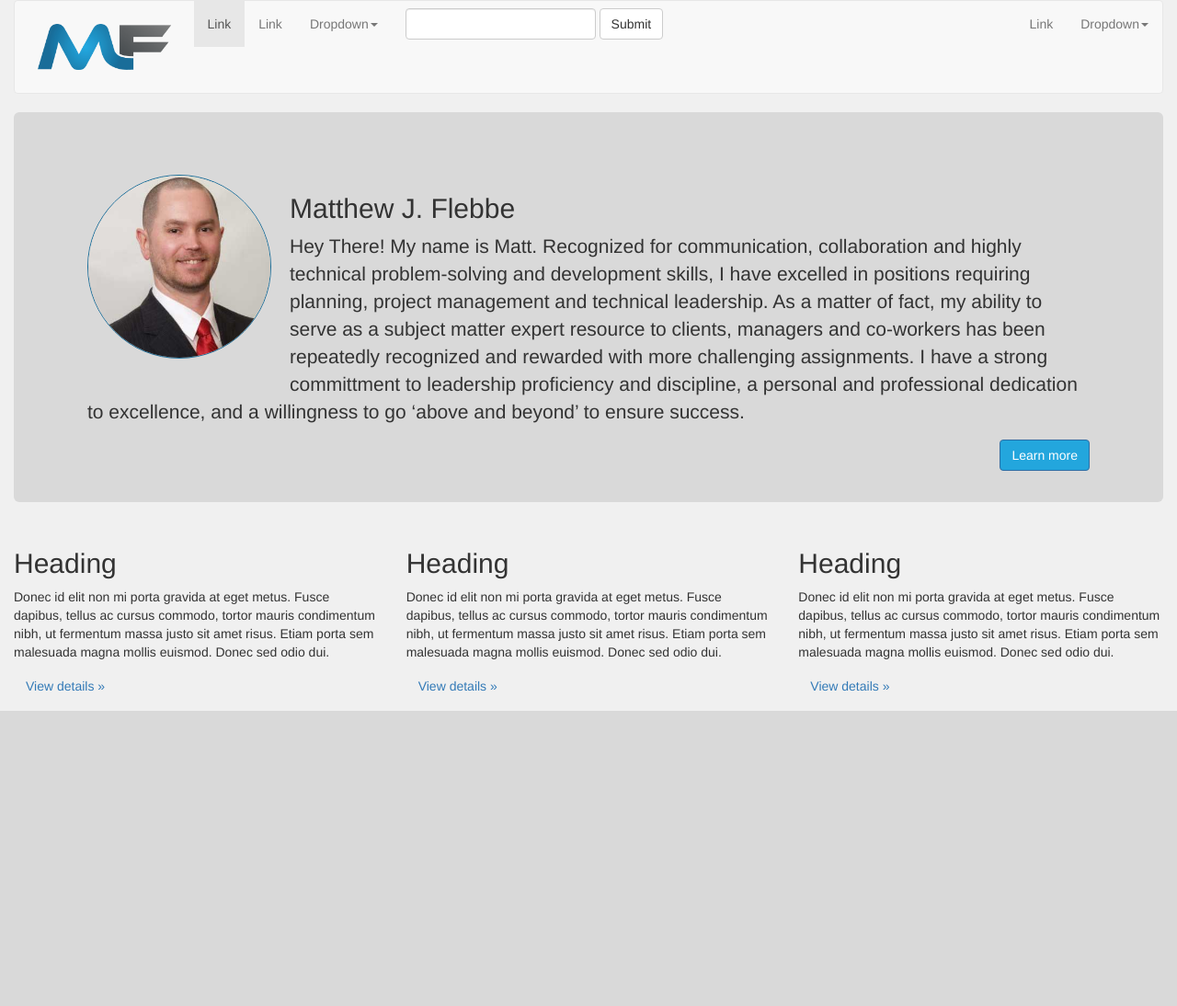
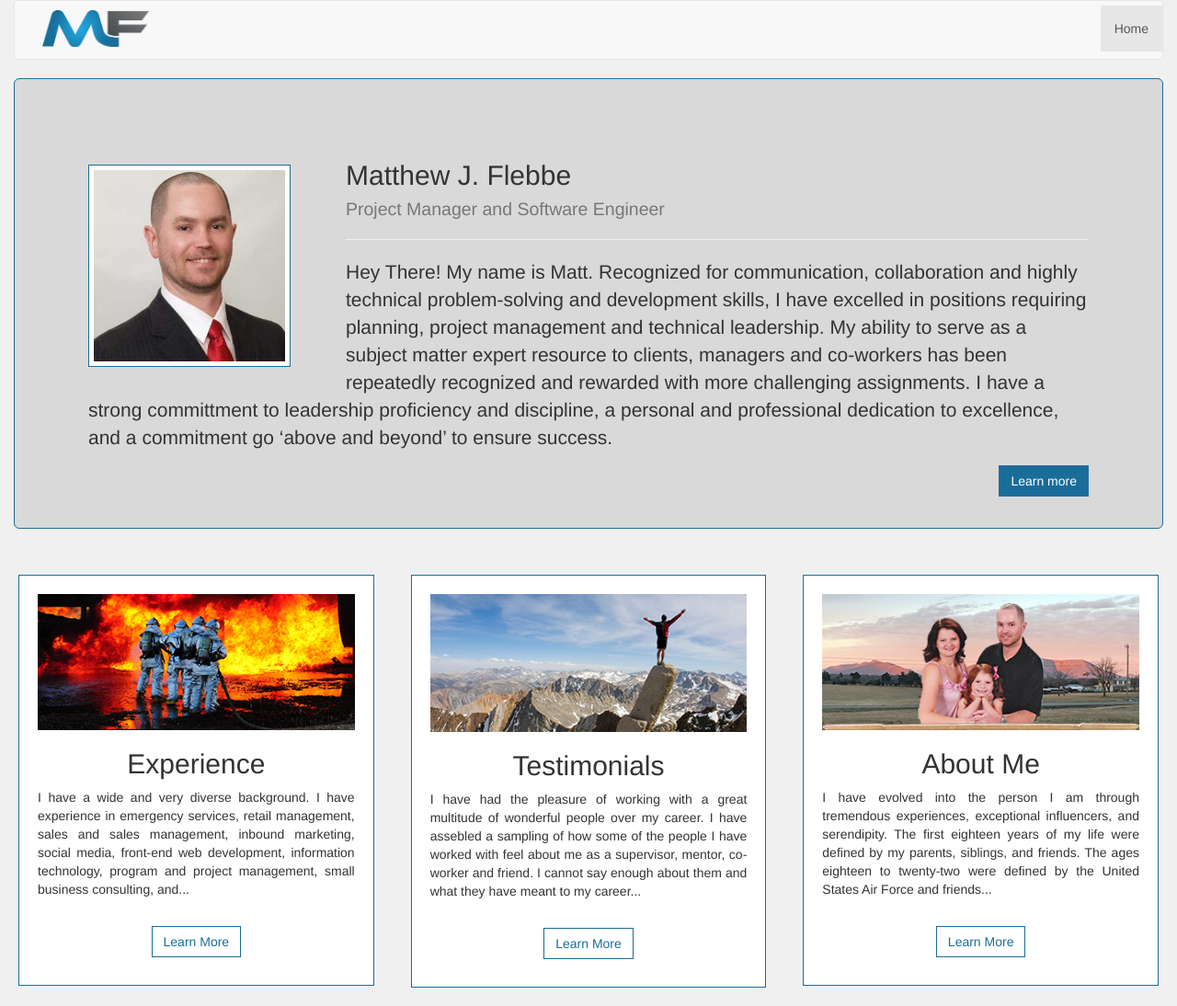
Before and after one commit to PMHarbor/matthewflebbe_com, a plain HTML site: page index.html in a window 1280 px wide. Shown: the whole page at 92% size. Before the commit the page ends 800 px from the top, so only its background shows below. Drawn offline with Linux system fonts and the light colour scheme.

Commit message:
prior to menu fiddling

```diff
--- a/css/style.css
+++ b/css/style.css
@@ -9,7 +9,7 @@ Silver: #D9D9D9;
 */
 
 body {
-  background-color: #D9D9D9;
+  background-color: #196D99;
 }
 
 .container-fluid{
@@ -21,29 +21,74 @@ body {
 
 .jumbotron {
   background-color: #D9D9D9;
+  border: 1px solid #196D99;
 }
 
 #logo {
   max-height: 100px;
-  padding: 25px;
+  padding: 30px;
+  margin-top: -20px;
 }
 
 #jumbo-btn {
-  background-color: #23A6DD;
+  background-color: #196D99;
+  border-radius: 0px;
   float:right;
 }
 
 #jumbo-btn:hover {
-  background-color: #196D99;
+  background-color: #23A6DD;
+  border-radius: 0px;
 }
 
 #jumbo-hs {
   float: left;
   border: 1px solid #196D99;
-  max-width: 200px;
-  margin: 20px;
+  max-width: 220px;
+  padding: 5px;
+  background-color: white;
+  margin: 45px 60px 20px 20px;
 }
 
 .jumbo-text {
   padding: 20px;
 }
+
+.btn-infobox {
+  border: 1px solid #196D99;
+  border-radius: 0px;
+  color: #196D99;
+  margin-top: 20px;
+}
+
+.btn-infobox:hover {
+  border: 1px solid #23A6DD;
+  border-radius: 0px;
+  color: #23A6DD;
+  margin-top: 20px;
+}
+
+.infobox {
+  padding: 20px;
+}
+.infobox-txt {
+  border: 1px solid #196D99;
+  background-color: white;
+  display: block;
+  margin: 0 auto;
+  padding: 20px;
+  text-align: justify;
+}
+
+.img-center {
+  display: block;
+  margin: 0 auto;
+}
+
+body > div > div:nth-child(1) > div > nav {
+  height: 65px;
+}
+
+.navbar-right {
+  margin-top: 5px;
+}
--- a/index.html
+++ b/index.html
@@ -28,81 +28,24 @@
     				</div><!-- navbar-header -->
 
     				<div class="collapse navbar-collapse" id="bs-example-navbar-collapse-1">
-    					<ul class="nav navbar-nav">
+
+    					<ul class="nav navbar-nav navbar-right">
     						<li class="active">
-    							<a href="#">Link</a>
-    						</li>
-    						<li>
-    							<a href="#">Link</a>
-    						</li>
-    						<li class="dropdown">
-    							 <a href="#" class="dropdown-toggle" data-toggle="dropdown">Dropdown<strong class="caret"></strong></a>
-    							<ul class="dropdown-menu">
-    								<li>
-    									<a href="#">Action</a>
-    								</li>
-    								<li>
-    									<a href="#">Another action</a>
-    								</li>
-    								<li>
-    									<a href="#">Something else here</a>
-    								</li>
-    								<li class="divider">
-    								</li>
-    								<li>
-    									<a href="#">Separated link</a>
-    								</li>
-    								<li class="divider">
-    								</li>
-    								<li>
-    									<a href="#">One more separated link</a>
-    								</li>
-    							</ul>
-    						</li>
-    					</ul>
-    					<form class="navbar-form navbar-left" role="search">
-    						<div class="form-group">
-    							<input type="text" class="form-control">
-    						</div><!-- form-group -->
-    						<button type="submit" class="btn btn-default">
-    							Submit
-    						</button>
-    					</form>
-    					<ul class="nav navbar-nav navbar-right">
-    						<li>
-    							<a href="#">Link</a>
-    						</li>
-    						<li class="dropdown">
-    							 <a href="#" class="dropdown-toggle" data-toggle="dropdown">Dropdown<strong class="caret"></strong></a>
-    							<ul class="dropdown-menu">
-    								<li>
-    									<a href="#">Action</a>
-    								</li>
-    								<li>
-    									<a href="#">Another action</a>
-    								</li>
-    								<li>
-    									<a href="#">Something else here</a>
-    								</li>
-    								<li class="divider">
-    								</li>
-    								<li>
-    									<a href="#">Separated link</a>
-    								</li>
-    							</ul>
+    							<a href="#">Home</a>
     						</li>
     					</ul>
     				</div><!-- collapse navbar-collapse -->
 
     			</nav>
     			<div class="jumbotron 1200px">
-            <img src="images/flebbe.jpg" id="jumbo-hs" class="img-responsive img-circle">
+            <img src="images/flebbe.jpg" id="jumbo-hs" class="img-responsive">
             <div class="jumbo-text">
               <h2>
-      					Matthew J. Flebbe
+      					Matthew J. Flebbe<br><small>Project Manager and Software Engineer</small>
       				</h2>
+              <hr>
       				<p>
-      					Hey There! My name is Matt.  Recognized for communication, collaboration and highly technical problem-solving and development skills, I have excelled in positions requiring planning, project management and technical leadership. As a matter of fact, my ability to serve as a subject matter expert resource to clients, managers and co-workers has been repeatedly recognized and rewarded with more challenging assignments. I have a strong committment to leadership proficiency and discipline, a personal and professional dedication to excellence, and a willingness to go ‘above and beyond’ to ensure success.
+      					Hey There! My name is Matt.  Recognized for communication, collaboration and highly technical problem-solving and development skills, I have excelled in positions requiring planning, project management and technical leadership. My ability to serve as a subject matter expert resource to clients, managers and co-workers has been repeatedly recognized and rewarded with more challenging assignments. I have a strong committment to leadership proficiency and discipline, a personal and professional dedication to excellence, and a commitment go ‘above and beyond’ to ensure success.
       				</p>
       				<p>
       					<a class="btn btn-primary btn-large" id="jumbo-btn" href="#">Learn more</a>
@@ -112,40 +55,45 @@
     		</div><!-- col-md-12 -->
     	</div><!-- row -->
     	<div class="row">
-    		<div class="col-md-4">
-    			<h2>
-    				Heading
-    			</h2>
+          <div class="col-md-4 infobox">
+              <div class="col-md-12 infobox-txt">
+                <img class="img-center img-responsive" alt="Man on top of rocks with arms raised" src="images/experience.jpg">
+      					<h2 class="text-center">Experience</h2>
       					<p>
-    				Donec id elit non mi porta gravida at eget metus. Fusce dapibus, tellus ac cursus commodo, tortor mauris condimentum nibh, ut fermentum massa justo sit amet risus. Etiam porta sem malesuada magna mollis euismod. Donec sed odio dui.
+      						I have a wide and very diverse background. I have experience in emergency services, retail management, sales and sales management, inbound marketing, social media, front-end web development, information technology, program and project management, small business consulting, and...
       					</p>
+      					<p class="text-center">
+      						<a class="btn btn-infobox" href="mybrand.pmharbor.com/testimonials.html">Learn More</a>
+      					</p>
+            </div><!-- col-md-12 infobox-txt-->
+        </div><!-- col-md-4 infobox -->
+        <div class="col-md-4 infobox">
+            <div class="col-md-12 infobox-txt">
+              <img class="img-center img-responsive" alt="Man on top of rocks with arms raised" src="images/testimonials.jpg">
+              <h2 class="text-center">Testimonials</h2>
               <p>
-    				<a class="btn" href="#">View details »</a>
+                I have had the pleasure of working with a great multitude of wonderful people over my career. I have assebled a sampling of how some of the people I have worked with feel about me as a supervisor, mentor, co-worker and friend. I cannot say enough about them and what they have meant to my career...
               </p>
-    		</div><!-- col-md-4 -->
-    		<div class="col-md-4">
-    			<h2>
-    				Heading
-    			</h2>
+              <p class="text-center">
+                <a class="btn btn-infobox" href="mybrand.pmharbor.com/testimonials.html">Learn More</a>
+              </p>
+          </div><!-- col-md-12 infobox-txt-->
+        </div><!-- col-md-4 infobox -->
+        <div class="col-md-4 infobox">
+            <div class="col-md-12 infobox-txt">
+              <img class="img-center img-responsive" alt="portrait of Matthew, Kasia, and Kaitlyn Flebbe" src="images/family.png">
+              <h2 class="text-center">About Me</h2>
               <p>
-    				Donec id elit non mi porta gravida at eget metus. Fusce dapibus, tellus ac cursus commodo, tortor mauris condimentum nibh, ut fermentum massa justo sit amet risus. Etiam porta sem malesuada magna mollis euismod. Donec sed odio dui.
+                I have evolved into the person I am through tremendous experiences, exceptional influencers, and serendipity. The first eighteen years of my life were defined by my parents, siblings, and friends. The ages eighteen to twenty-two were defined by the United States Air Force and friends...
               </p>
-    			<p>
-    				<a class="btn" href="#">View details »</a>
+              <p class="text-center">
+                <a class="btn btn-infobox" href="mybrand.pmharbor.com/testimonials.html">Learn More</a>
               </p>
-    		</div><!-- col-md-4 -->
-    		<div class="col-md-4">
-    			<h2>
-    				Heading
-    			</h2>
-    			<p>
-    				Donec id elit non mi porta gravida at eget metus. Fusce dapibus, tellus ac cursus commodo, tortor mauris condimentum nibh, ut fermentum massa justo sit amet risus. Etiam porta sem malesuada magna mollis euismod. Donec sed odio dui.
-    			</p>
-    			<p>
-    				<a class="btn" href="#">View details »</a>
-    			</p>
-    		</div><!-- col-md-4 -->
-    	</div><!-- Row -->
+          </div><!-- col-md-12 infobox-txt-->
+        </div><!-- col-md-4 infobox -->
+      </div><!-- row -->
+
+
     </div><!-- Container Fluid -->
 
     <script src="js/jquery.min.js"></script>
```
Also changed, not shown: images/family.png (added), 1 other file. Lines whose indentation alone changed are shown as unchanged.
